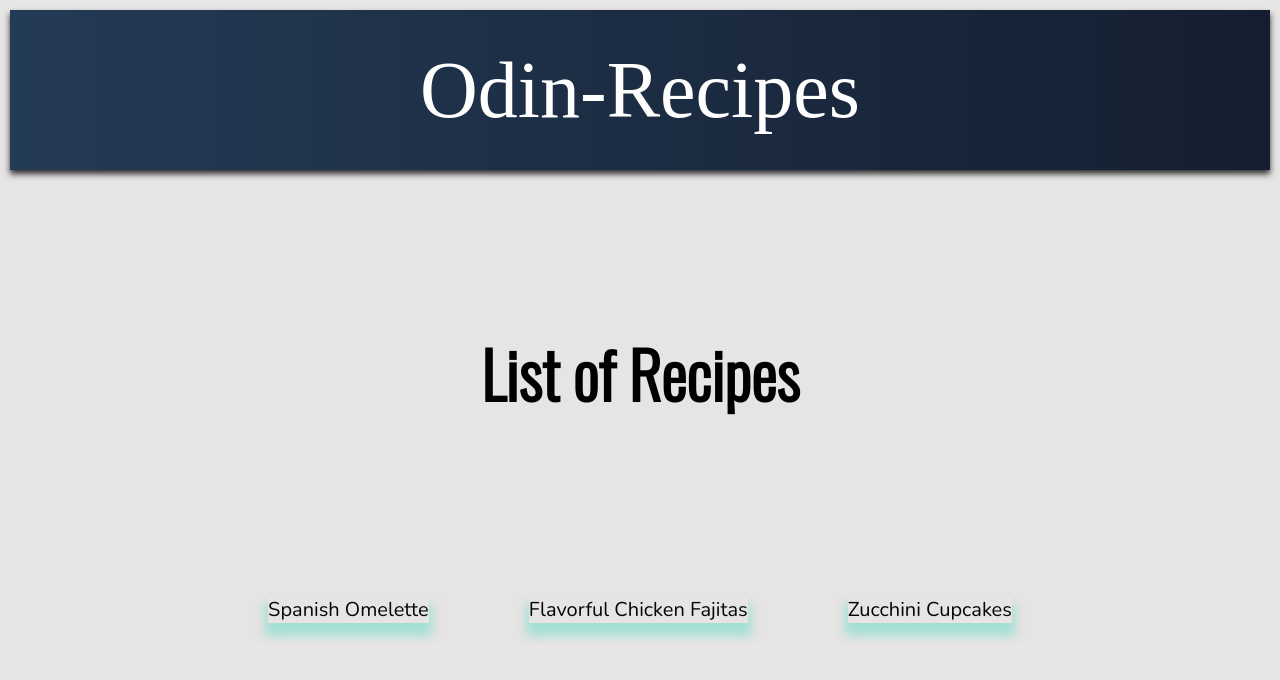
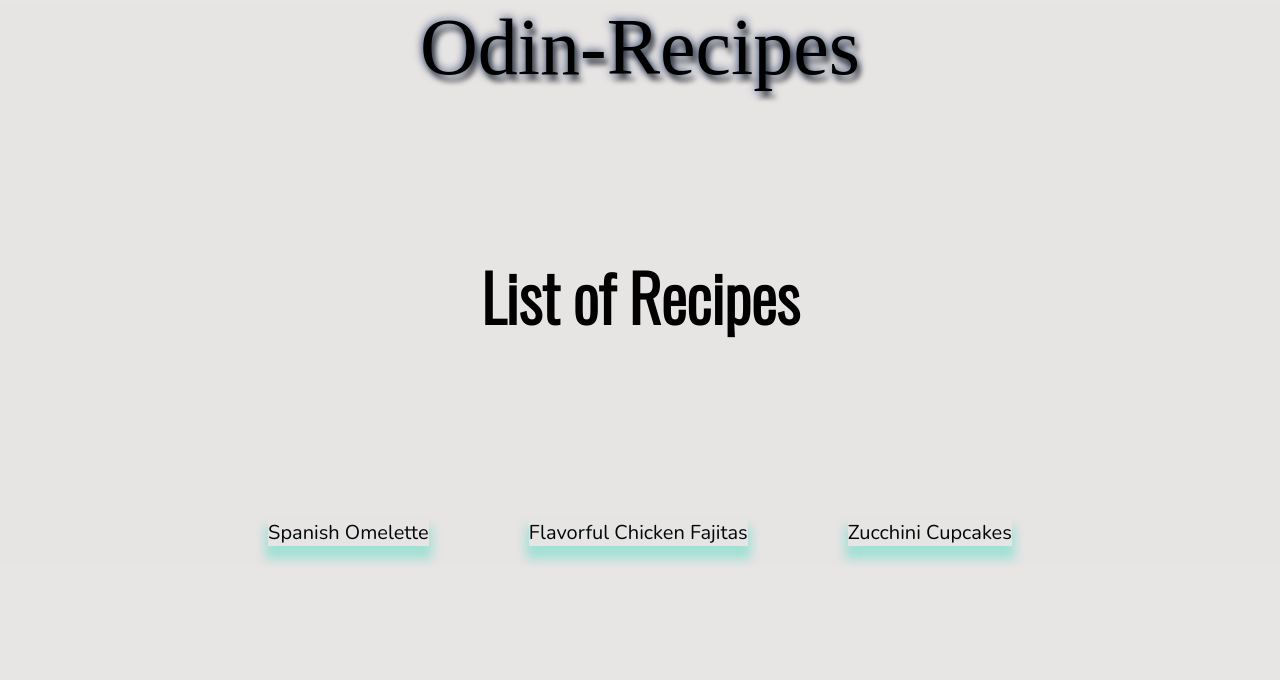
Before and after one commit to Formicidae98/odin-recipes, a plain HTML site: page index.html in a window 1280 px wide. Drawn offline with nearby package versions, Linux system fonts and the light colour scheme.

Commit message:
new styles to header

```diff
--- a/styles/index.css
+++ b/styles/index.css
@@ -50,19 +50,19 @@ h1 {
 
 header a {
   text-decoration: none;
+  color: black;
+  text-align: center;
+  display: block;
   font-size: 5rem;
-  color: #ffffff;
-  line-height: 2;
+  text-shadow: 4px 7px 5px rgba(0, 0, 0, 0.5), 0 0 10px #0a2351;
+  transition: color 0.5s ease, letter-spacing 0.5s ease;
+  margin: 0;
 }
 
-.header {
-  background: #141e30;
-  background: -webkit-linear-gradient(to right, #243b55, #141e30);
-  background: linear-gradient(to right, #243b55, #141e30);
-  text-align: center;
-  padding: 0;
-  margin: 10px;
-  box-shadow: 0 4px 6px rgba(15, 15, 15, 0.849);
+header a:hover {
+  letter-spacing: 7px;
+  color: #9E7167;
+  margin: 2px;
 }
 
 body::-webkit-scrollbar {
--- a/styles/recipe1.css
+++ b/styles/recipe1.css
@@ -30,19 +30,19 @@ p {
 
 header a {
   text-decoration: none;
+  color: black;
+  text-align: center;
+  display: block;
   font-size: 5rem;
-  color: #ffffff;
-  line-height: 2;
+  text-shadow: 4px 7px 5px rgba(0, 0, 0, 0.5), 0 0 10px #0a2351;
+  transition: color 0.5s ease, letter-spacing 0.5s ease;
+  margin: 0;
 }
 
-.header {
-  background: #141e30;
-  background: -webkit-linear-gradient(to right, #243b55, #141e30);
-  background: linear-gradient(to right, #243b55, #141e30);
-  text-align: center;
-  padding: 0;
-  margin: 10px;
-  box-shadow: 0 4px 6px rgba(15, 15, 15, 0.849);
+header a:hover {
+  letter-spacing: 7px;
+  color: #9E7167;
+  margin: 2px;
 }
 
 body::-webkit-scrollbar {
--- a/styles/recipe2.css
+++ b/styles/recipe2.css
@@ -6,19 +6,19 @@ body {
 
 header a {
   text-decoration: none;
+  color: black;
+  text-align: center;
+  display: block;
   font-size: 5rem;
-  color: #ffffff;
-  line-height: 2;
+  text-shadow: 4px 7px 5px rgba(0, 0, 0, 0.5), 0 0 10px #0a2351;
+  transition: color 0.5s ease, letter-spacing 0.5s ease;
+  margin: 0;
 }
 
-.header {
-  background: #141e30;
-  background: -webkit-linear-gradient(to right, #243b55, #141e30);
-  background: linear-gradient(to right, #243b55, #141e30);
-  text-align: center;
-  padding: 0;
-  margin: 10px;
-  box-shadow: 0 4px 6px rgba(15, 15, 15, 0.849);
+header a:hover {
+  letter-spacing: 7px;
+  color: #9E7167;
+  margin: 2px;
 }
 
 body::-webkit-scrollbar {
--- a/styles/recipe3.css
+++ b/styles/recipe3.css
@@ -29,17 +29,17 @@ body::-webkit-scrollbar-thumb {
 
 header a {
   text-decoration: none;
+  color: black;
+  text-align: center;
+  display: block;
   font-size: 5rem;
-  color: #ffffff;
-  line-height: 2;
+  text-shadow: 4px 7px 5px rgba(0, 0, 0, 0.5), 0 0 10px #0a2351;
+  transition: color 0.5s ease, letter-spacing 0.5s ease;
+  margin: 0;
 }
 
-.header {
-  background: #141e30;
-  background: -webkit-linear-gradient(to right, #243b55, #141e30);
-  background: linear-gradient(to right, #243b55, #141e30);
-  text-align: center;
-  padding: 0;
-  margin: 10px;
-  box-shadow: 0 4px 6px rgba(15, 15, 15, 0.849);
+header a:hover {
+  letter-spacing: 7px;
+  color: #9E7167;
+  margin: 2px;
 }
```
